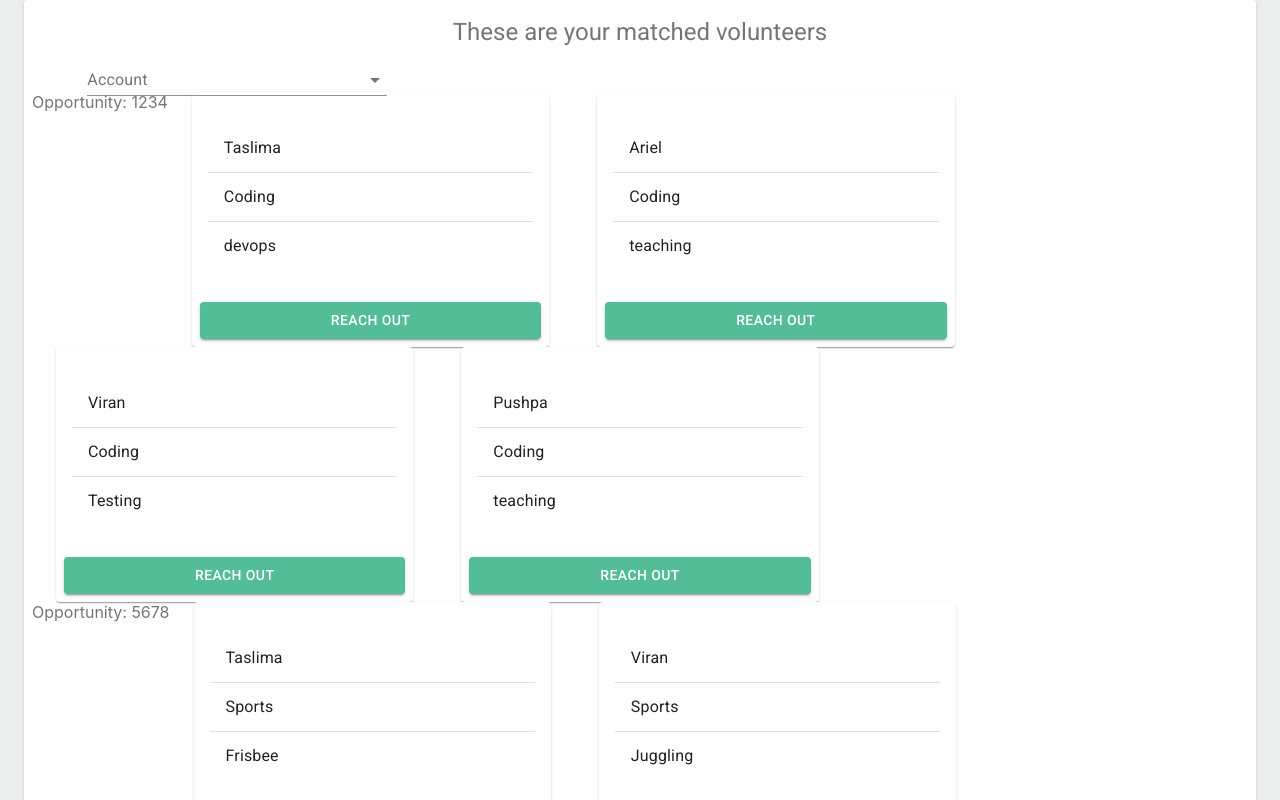
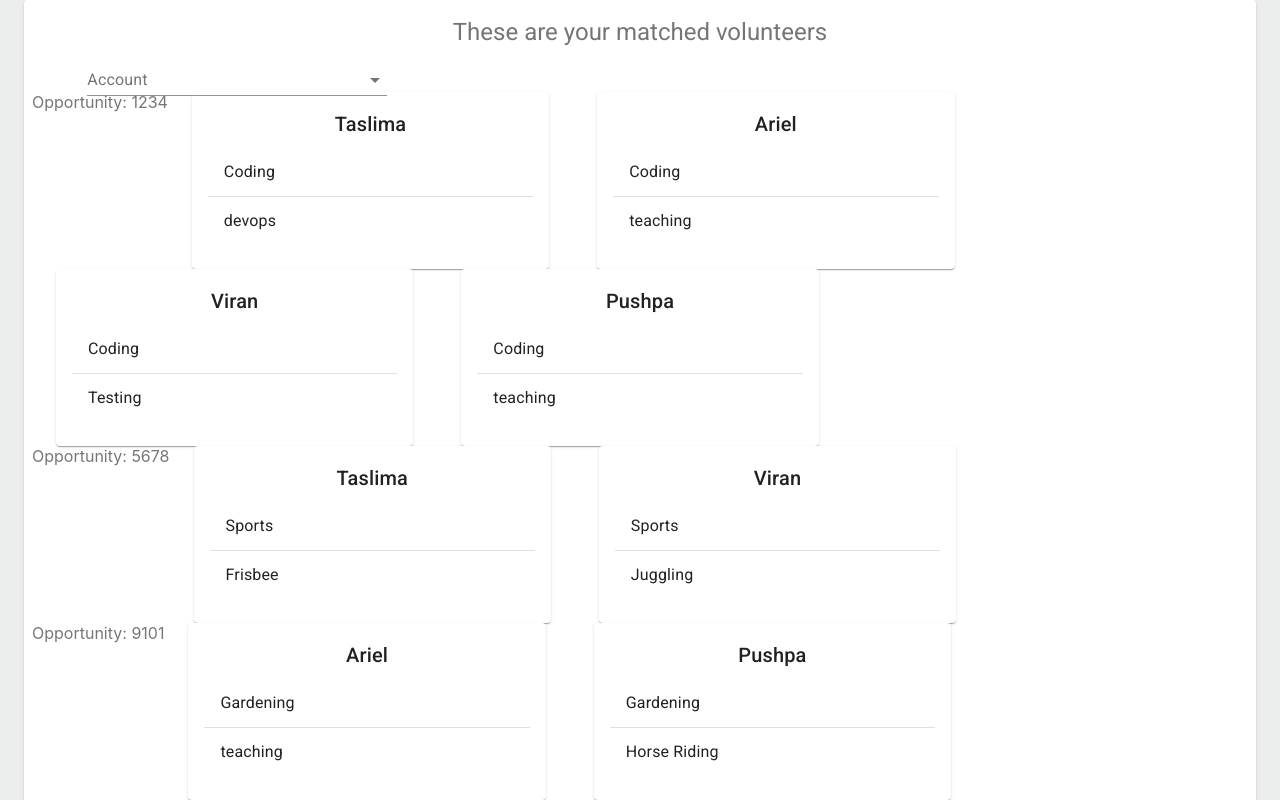
Before and after one commit to smile-street/smile-street, a React (Create React App) app in the folder smile-street-react/: page /GoodCauseDetails in a window 1280 px wide. Shown: the top 800 px of the page. Built offline with nearby package versions, Linux system fonts and the light colour scheme.

Commit message:
reachOut function is triggered when card is clicked, button removed

```diff
--- a/smile-street-react/src/components/GoodCauseMatches/GoodCauseMatches.js
+++ b/smile-street-react/src/components/GoodCauseMatches/GoodCauseMatches.js
@@ -20,8 +20,8 @@ const useStyles = makeStyles((theme) => ({
 export default function FullWidthGrid() {
   const classes = useStyles();
   const uniqueOpportunities = [...new Set(GoodCauseMatches.map(match => match.opportunityID))]; // create a Set of opportunity IDs
-  function reachOut(name) {
-    console.log(name)
+  function reachOut() {
+    console.log('here')
   }
 
   return (
@@ -33,7 +33,7 @@ export default function FullWidthGrid() {
           <Grid
             container
             spacing={2}
-            direction="row"
+            direction="column"
             justify="flex-start"
             alignItems="flex-start"
           >
--- a/smile-street-react/src/components/GoodCauseMatches/MatchedVolunteersCard.js
+++ b/smile-street-react/src/components/GoodCauseMatches/MatchedVolunteersCard.js
@@ -17,63 +17,41 @@ import {makeStyles} from '@material-ui/core/styles';
 const useStyles = makeStyles((theme) => ({
   root: {
     flexGrow: 1,
-  },
-  paper: {
-    padding: theme.spacing(2),
-    textAlign: 'center',
-    color: theme.palette.text.secondary,
+    alignItems: 'center',
   },
   buttonColor: {
     backgroundColor: '#53bd98',
     color: 'white',
     background: '#449f80',
-
     '&:hover': {
       background: '#449f80',
     },
   },
 }));
 
-export default function MatchVolunteersCard({name, interest, skill, reachOut}) {
+export default function MatchVolunteersCard(props) {
   const classes = useStyles();
+  console.log(props)
 
   return (
     <Container>
       <Card className={classes.root}>
-        <CardActionArea>
+        <CardActionArea onClick={()=>props.reachOut()}>
           <CardContent>
-            <Typography gutterBottom variant="h5" component="h2"></Typography>
-
-            <List component="nav" aria-label="secondary mailbox folders">
+            <Typography variant="h6" component="h3">{props.name}</Typography>
+            <List>
               <div>
                 <ListItem>
-                  <ListItemText primary={name} />
+                  <ListItemText primary={props.interest} />
                 </ListItem>
                 <Divider />
                 <ListItem>
-                  <ListItemText primary={interest} />
-                </ListItem>
-                <Divider />
-                <ListItem>
-                  <ListItemText primary={skill} />
+                  <ListItemText primary={props.skill} />
                 </ListItem>
               </div>
             </List>
           </CardContent>
         </CardActionArea>
-
-        <CardActions>
-          <Button
-            type="submit"
-            fullWidth
-            variant="contained"
-            color="primary"
-            className={classes.buttonColor}
-            reachOut={reachOut(name)}
-          >
-            Reach Out
-          </Button>
-        </CardActions>
       </Card>
     </Container>
   );
```
